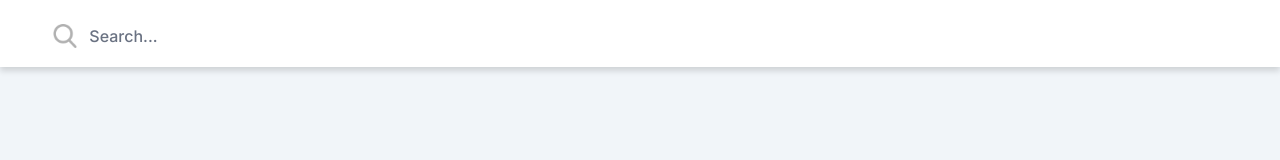
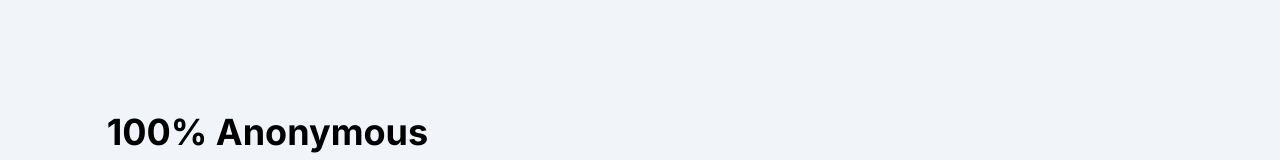
Before and after one commit to osscameroon/jobsika, a Nuxt app in the folder frontend/: page / in a window 1280 px wide. Shown: the top 160 px of the page. Built offline with nearby package versions, Linux system fonts and the light colour scheme; no server answers.

Commit message:
RemoveTopBar: I removed the search bar

```diff
--- a/frontend/layouts/app.vue
+++ b/frontend/layouts/app.vue
@@ -1,6 +1,5 @@
 <template>
   <div class="site bg-primary">
-    <Header name="Search..." />
     <Nuxt />
   </div>
 </template>
```
